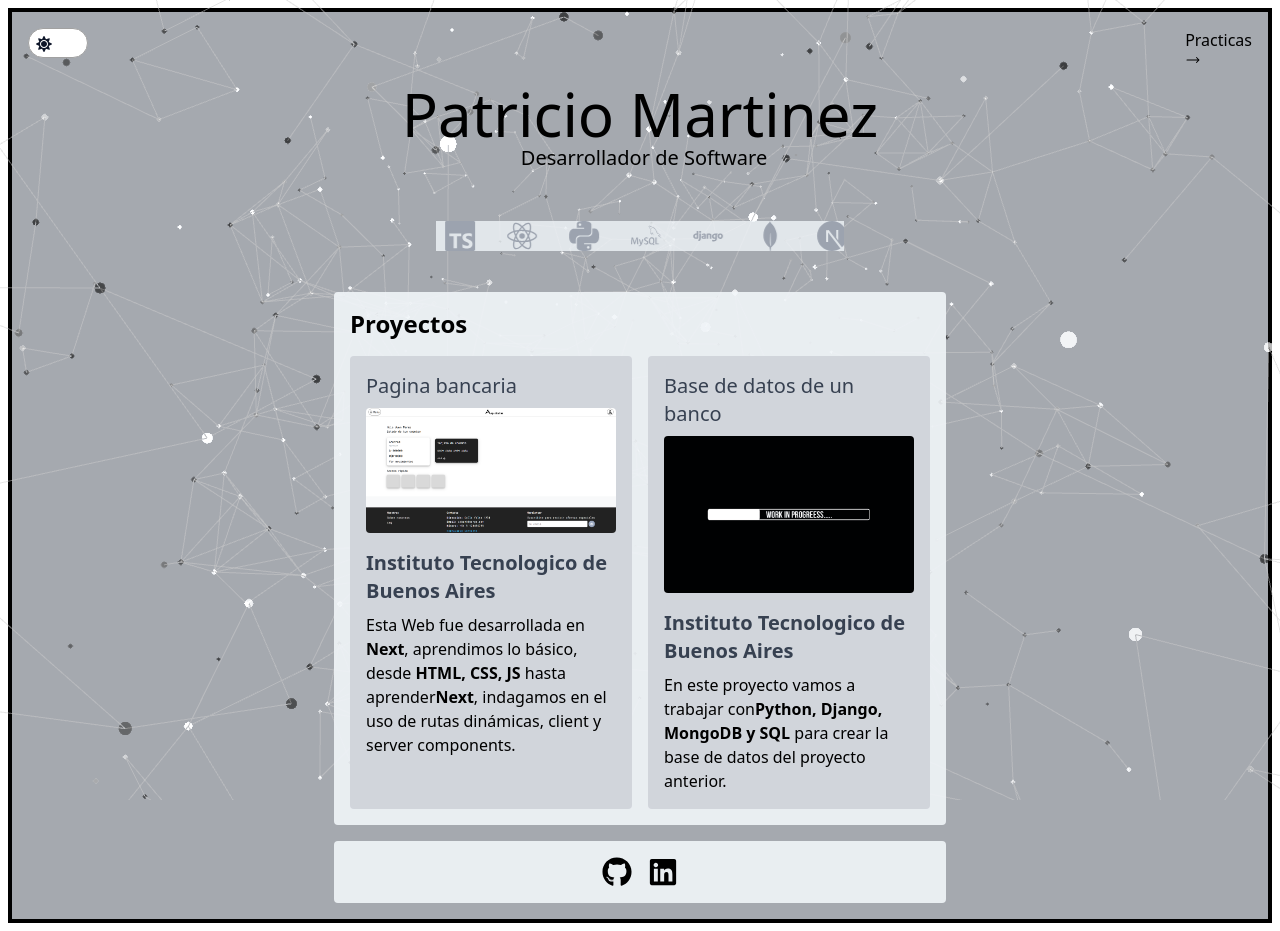
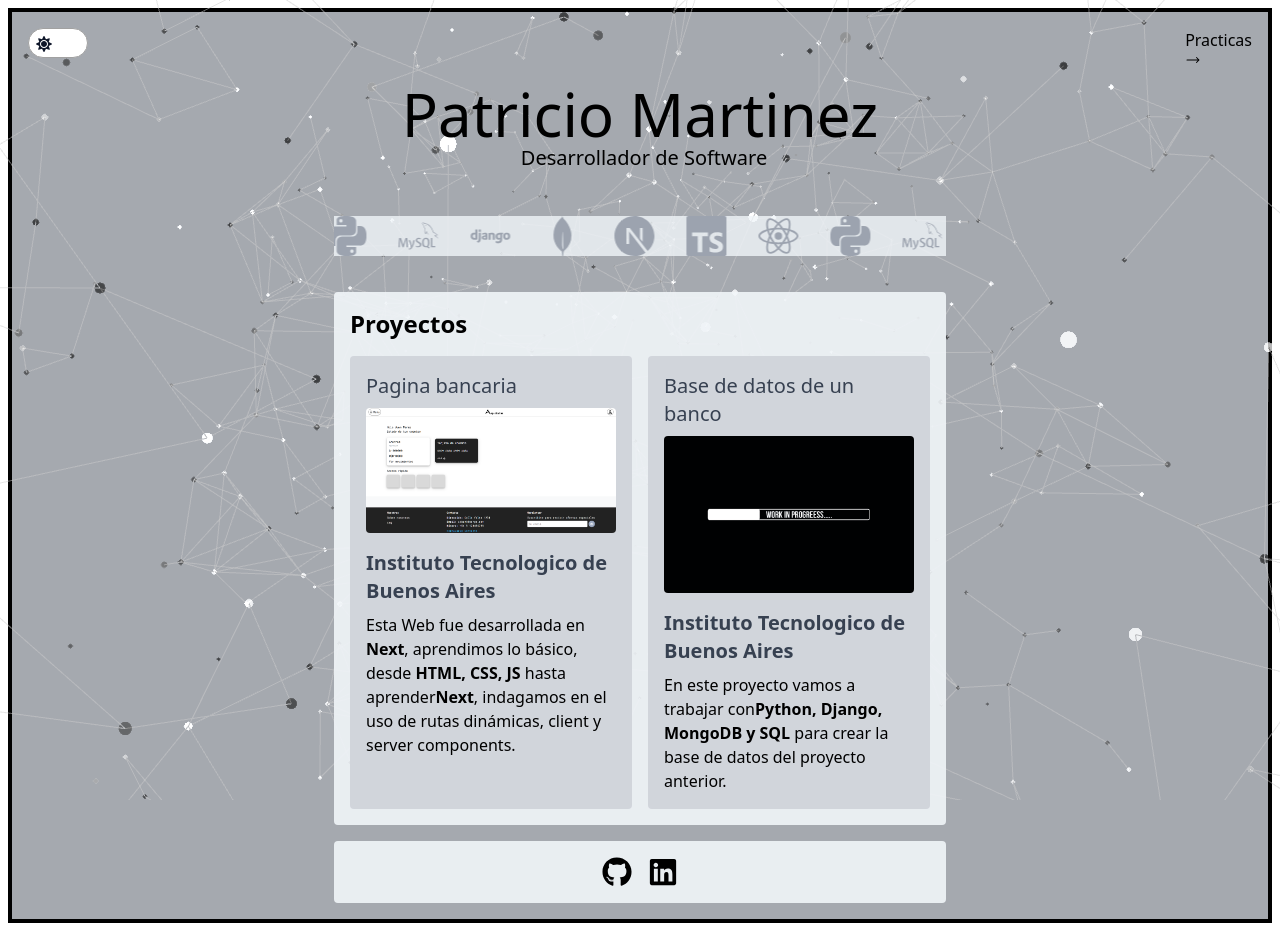
Before and after one commit to Pato-deve/patofolio, a Next.js app: page / in a window 1280 px wide. Built offline with nearby package versions, Linux system fonts and the light colour scheme.

Commit message:
Carrousel

```diff
--- a/src/app/assets/global.css
+++ b/src/app/assets/global.css
@@ -7,15 +7,16 @@
     transform: translateX(0%);
   }
   100% {
-    transform: translateX(-50%);
+    transform: translateX(-100%);
   }
 }
 
 .animate-marquee {
-  display: inline-flex;
-  animation: marquee 20s linear infinite;
-  display: flex;
-  will-change: transform;
+  animation: marquee 15s linear infinite;
+}
+
+.animate-marquee:hover {
+  animation-play-state: paused;
 }
 
 html {
--- a/src/app/page.tsx
+++ b/src/app/page.tsx
@@ -6,6 +6,7 @@ import Image from "next/image";
 import { FaGithub, FaLinkedin } from "react-icons/fa6";
 import Link from "next/link";
 import { HiArrowLongRight } from "react-icons/hi2";
+import "./assets/global.css";
 
 const Home: React.FC = () => {
   return (
@@ -28,7 +29,7 @@ const Home: React.FC = () => {
               Desarrollador de Software
             </span>
           </div>
-          <div className="flex justify-center items-center h-20 w-2/6 mt-6 hover:scale-110 transform transition-transform duration-300">
+          <div className="flex justify-center items-center h-20 w-1/2 mt-6 hover:scale-110 transform transition-transform duration-300">
             <IconGallery />
           </div>
           <section className="m-4 text-2xl text-black dark:text-white box-border w-full">
--- a/src/components/icons.tsx
+++ b/src/components/icons.tsx
@@ -8,7 +8,6 @@ import {
   SiMysql,
   SiMongodb,
 } from "react-icons/si";
-import { useSwipeable } from "react-swipeable";
 
 const IconGallery: React.FC = () => {
   const icons = [
@@ -21,21 +20,12 @@ const IconGallery: React.FC = () => {
     SiMongodb,
   ];
 
-  const handlers = useSwipeable({
-    onSwipedLeft: () => console.log("Swiped left"),
-    onSwipedRight: () => console.log("Swiped right"),
-    trackMouse: true,
-  });
-
   return (
-    <div className="bg-slate-100/80 dark:bg-gray-700/80 overflow-hidden w-full">
-      <div
-        {...handlers}
-        className="flex items-center justify-center space-x-8 animate-marquee whitespace-nowrap"
-      >
+    <div className="relative bg-slate-100/80 dark:bg-gray-700/80 overflow-hidden w-full">
+      <div className="flex items-center space-x-8 animate-marquee whitespace-nowrap">
         {icons.map((Icon, index) => (
           <div key={index} className="flex justify-center items-center">
-            <Icon size={30} className="text-gray-300" />
+            <Icon size={40} className="text-gray-400 dark:text-gray-300" />
           </div>
         ))}
         {icons.map((Icon, index) => (
@@ -43,7 +33,12 @@ const IconGallery: React.FC = () => {
             key={`copy-${index}`}
             className="flex justify-center items-center"
           >
-            <Icon size={30} className="text-gray-400 dark:text-gray-300" />
+            <Icon size={40} className="text-gray-400 dark:text-gray-300" />
+          </div>
+        ))}
+        {icons.map((Icon, index) => (
+          <div key={index} className="flex justify-center items-center">
+            <Icon size={40} className="text-gray-400 dark:text-gray-300" />
           </div>
         ))}
         {icons.map((Icon, index) => (
@@ -51,7 +46,20 @@ const IconGallery: React.FC = () => {
             key={`copy-${index}`}
             className="flex justify-center items-center"
           >
-            <Icon size={30} className="text-gray-400 dark:text-gray-300" />
+            <Icon size={40} className="text-gray-400 dark:text-gray-300" />
+          </div>
+        ))}
+        {icons.map((Icon, index) => (
+          <div key={index} className="flex justify-center items-center">
+            <Icon size={40} className="text-gray-400 dark:text-gray-300" />
+          </div>
+        ))}
+        {icons.map((Icon, index) => (
+          <div
+            key={`copy-${index}`}
+            className="flex justify-center items-center"
+          >
+            <Icon size={40} className="text-gray-400 dark:text-gray-300" />
           </div>
         ))}
       </div>
```
